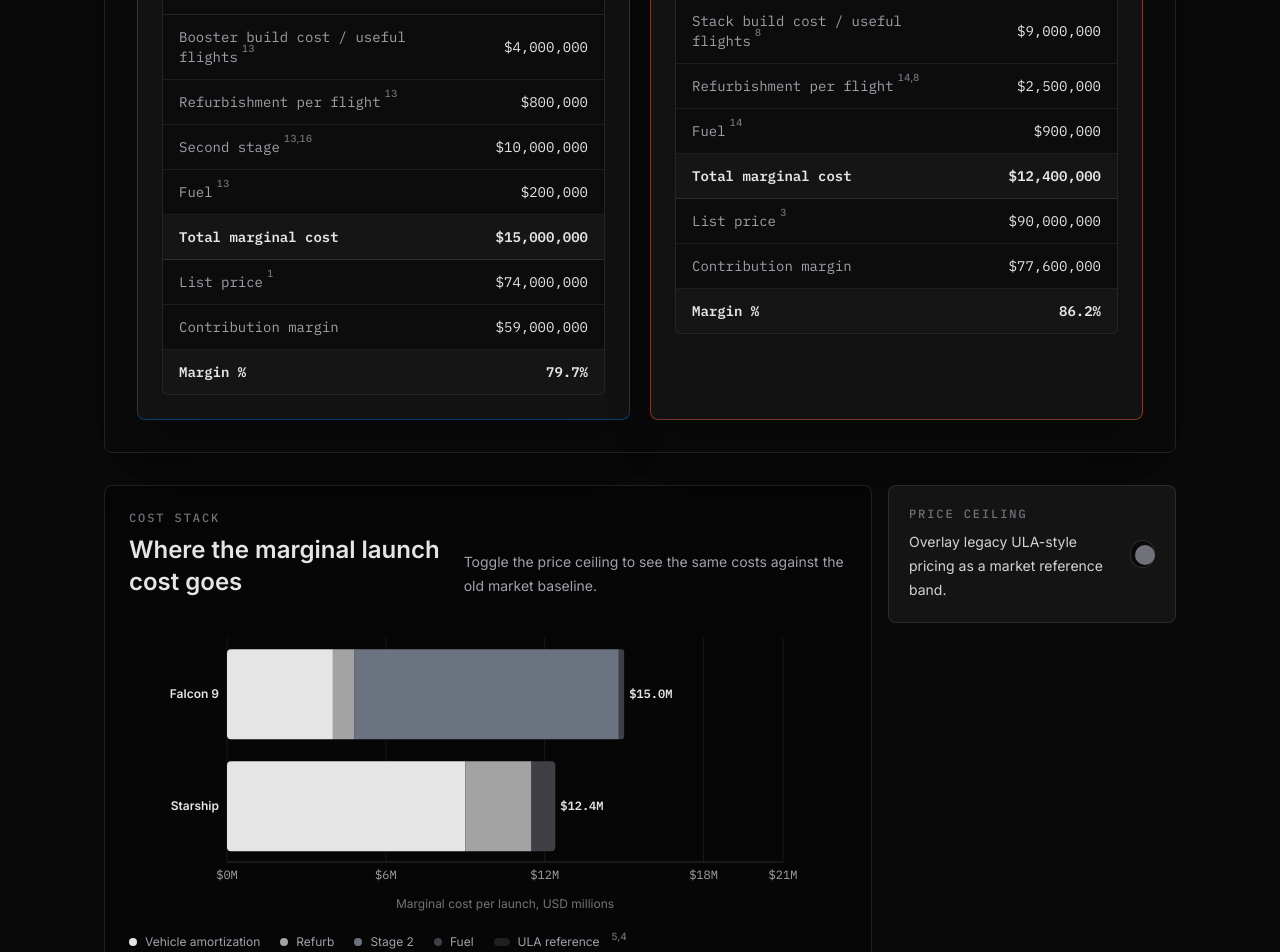
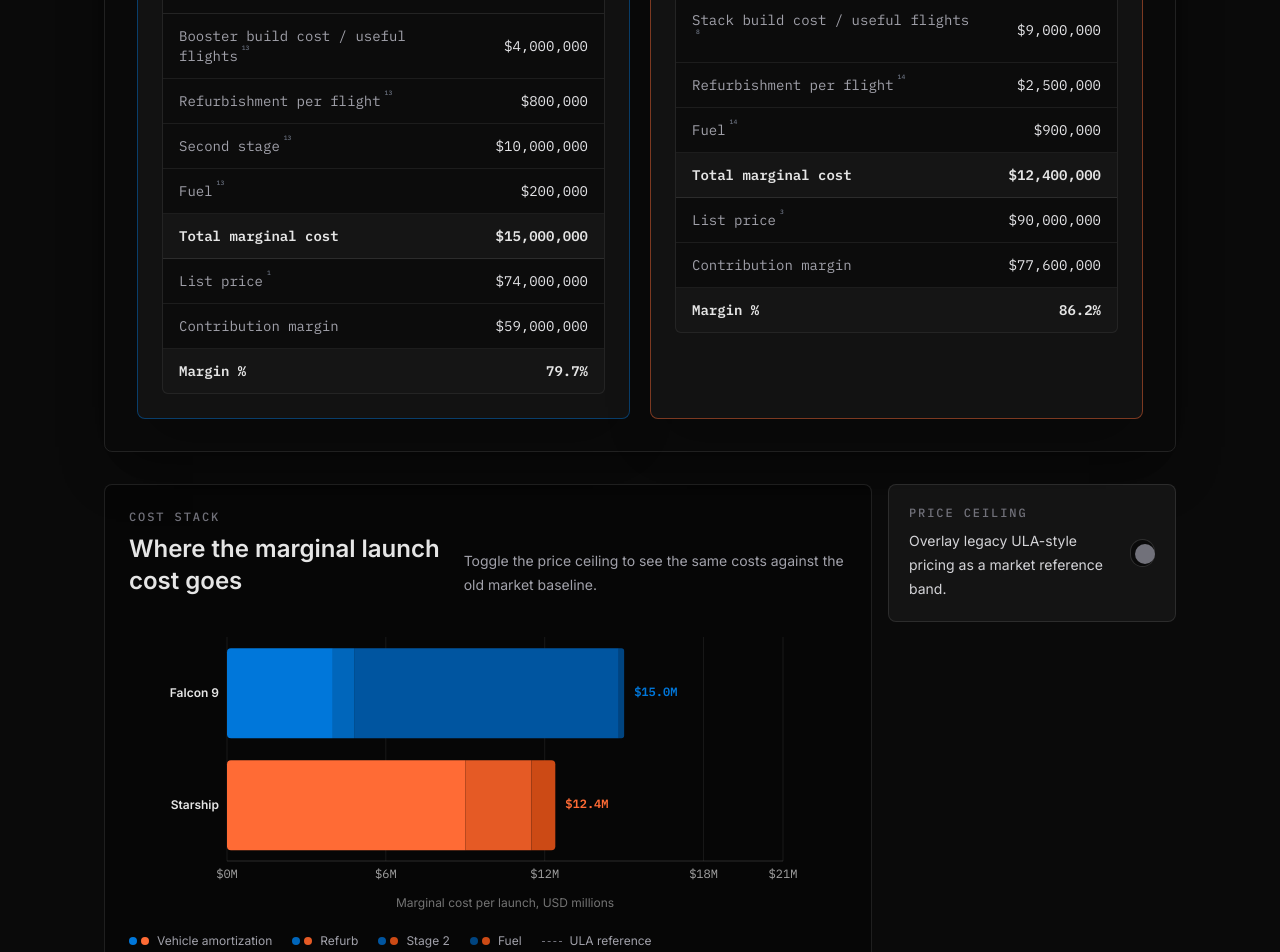
Before and after one commit to samperper/falcon9-vs-starship, a React (Vite) app: page / in a window 1280 px wide. Shown: the part 1640-2592 px from the top of the page. Built offline with nearby package versions, Linux system fonts and the light colour scheme.

Commit message:
Fix Phase 2 chart and citation polish

```diff
--- a/src/App.jsx
+++ b/src/App.jsx
@@ -1,3 +1,4 @@
+import Bibliography from './components/Bibliography';
 import CustomerContext from './components/CustomerContext';
 import Section from './components/Section';
 import SideBySideModel from './components/SideBySideModel';
@@ -40,9 +41,7 @@ function App() {
         </Section>
 
         <Section eyebrow="Section 04" title="Closer + Sources">
-          <div className="rounded-lg border border-dashed border-white/15 bg-surface/50 p-8 text-zinc-400">
-            Phase 4 will add the human-written closer and minimal source list.
-          </div>
+          <Bibliography />
         </Section>
       </div>
     </main>
--- /dev/null
+++ b/src/components/Bibliography.jsx
@@ -0,0 +1,47 @@
+import { sourceOrder, sources } from '../data/sources';
+
+function getDisplayDate(source) {
+  return source.filingDate ?? source.accessDate ?? 'Accessed 2026-05-09';
+}
+
+function Bibliography() {
+  return (
+    <div className="rounded-lg border border-white/10 bg-surface/60 p-5 sm:p-6">
+      <div className="mb-5">
+        <p className="font-mono text-xs font-medium uppercase tracking-[0.16em] text-zinc-500">
+          Bibliography
+        </p>
+      </div>
+      <ol className="space-y-4">
+        {sourceOrder.map((sourceId, index) => {
+          const source = sources[sourceId];
+
+          return (
+            <li key={sourceId} className="grid gap-3 border-t border-white/[0.07] pt-4 sm:grid-cols-[2.5rem_1fr]">
+              <span className="font-mono text-sm tabular-nums text-zinc-600">{index + 1}</span>
+              <div>
+                <p className="text-sm font-medium leading-6 text-zinc-200">{source.title}</p>
+                <p className="text-sm leading-6 text-zinc-500">
+                  {source.publisher} · {getDisplayDate(source)}
+                </p>
+                <a
+                  href={source.url}
+                  target="_blank"
+                  rel="noreferrer"
+                  className="mt-1 inline-flex max-w-full items-center gap-2 truncate font-mono text-xs text-zinc-500 transition hover:text-text"
+                >
+                  <span className="inline-flex h-4 w-4 items-center justify-center rounded-sm border border-white/15 text-[0.55rem]">
+                    URL
+                  </span>
+                  <span className="truncate">{source.url}</span>
+                </a>
+              </div>
+            </li>
+          );
+        })}
+      </ol>
+    </div>
+  );
+}
+
+export default Bibliography;
--- a/src/components/Cite.jsx
+++ b/src/components/Cite.jsx
@@ -1,28 +1,62 @@
 import { sourceOrder, sources } from '../data/sources';
+
+const accentClass = {
+  falcon: 'hover:text-falcon focus-visible:text-falcon',
+  starship: 'hover:text-starship focus-visible:text-starship',
+  neutral: 'hover:text-text focus-visible:text-text',
+};
 
 const getCitationNumber = (sourceId) => sourceOrder.indexOf(sourceId) + 1;
 
-function Cite({ sourceIds = [] }) {
-  if (!sourceIds.length) {
+const getYear = (source) => {
+  const date = source.filingDate ?? source.accessDate ?? '';
+  return date.match(/\d{4}/)?.[0] ?? '2026';
+};
+
+function LinkIcon() {
+  return (
+    <svg viewBox="0 0 16 16" aria-hidden="true" className="h-3.5 w-3.5" fill="none">
+      <path
+        d="M6.5 9.5 9.5 6.5M6.75 4.75l.5-.5a3 3 0 0 1 4.25 4.25l-.5.5M9.25 11.25l-.5.5A3 3 0 0 1 4.5 7.5l.5-.5"
+        stroke="currentColor"
+        strokeLinecap="round"
+        strokeLinejoin="round"
+        strokeWidth="1.5"
+      />
+    </svg>
+  );
+}
+
+function Cite({ sourceIds = [], accent = 'neutral' }) {
+  const sourceId = sourceIds[0];
+  const source = sources[sourceId];
+  const number = getCitationNumber(sourceId);
+
+  if (!source || !number) {
     return null;
   }
 
-  const label = sourceIds
-    .map((sourceId) => getCitationNumber(sourceId))
-    .filter(Boolean)
-    .join(',');
-  const title = sourceIds
-    .map((sourceId) => sources[sourceId])
-    .filter(Boolean)
-    .map((source) => `${source.publisher}: ${source.title}`)
-    .join('\n');
-
   return (
-    <sup
-      className="ml-1 align-super font-sans text-[0.62rem] font-medium leading-none text-zinc-500"
-      title={title}
-    >
-      {label}
+    <sup className="relative ml-1 inline-block align-super leading-none">
+      <a
+        href={source.url}
+        target="_blank"
+        rel="noreferrer"
+        className={`group/cite inline-flex cursor-pointer items-center text-[0.6em] font-medium text-[var(--text-tertiary)] no-underline transition-colors duration-150 ${accentClass[accent]}`}
+        aria-label={`Open source ${number}: ${source.title}`}
+      >
+        {number}
+        <span className="pointer-events-none absolute bottom-full left-1/2 z-20 mb-2 hidden w-56 -translate-x-1/2 rounded-md border border-white/10 bg-black/95 p-3 text-left font-sans text-xs leading-5 text-zinc-300 shadow-2xl group-hover/cite:block group-focus-visible/cite:block">
+          <span className="block font-medium text-text">{source.title}</span>
+          <span className="mt-1 block text-zinc-500">
+            {source.publisher}, {getYear(source)}
+          </span>
+          <span className="mt-2 inline-flex items-center gap-1 text-zinc-400">
+            <LinkIcon />
+            Open source
+          </span>
+        </span>
+      </a>
     </sup>
   );
 }
--- a/src/components/CostStackedBar.jsx
+++ b/src/components/CostStackedBar.jsx
@@ -2,21 +2,35 @@ import {
   Bar,
   BarChart,
   CartesianGrid,
+  Cell,
   LabelList,
   ReferenceArea,
+  ReferenceLine,
   Tooltip,
   XAxis,
   YAxis,
 } from 'recharts';
 import { useEffect, useRef, useState } from 'react';
-import Cite from './Cite';
 import { formatMoney, toMillions } from '../lib/formatters';
 
 const componentColors = {
-  hardware: '#E5E5E5',
-  refurb: '#A3A3A3',
-  stageTwo: '#6B7280',
-  fuel: '#3F3F46',
+  falcon: {
+    hardware: '#0077DA',
+    refurb: '#0066BB',
+    stageTwo: '#0055A0',
+    fuel: '#004480',
+  },
+  starship: {
+    hardware: '#FF6B35',
+    refurb: '#E55A25',
+    stageTwo: '#CC4A15',
+    fuel: '#CC4A15',
+  },
+};
+
+const vehicleAccent = {
+  falcon: '#0077DA',
+  starship: '#FF6B35',
 };
 
 const componentLabels = {
@@ -73,7 +87,7 @@ function CostStackedBar({ items, showPriceCeiling, priceCeilingBand }) {
   const chartData = getChartData(items);
   const maxTotal = Math.max(...chartData.map((item) => item.total));
   const ceilingRange = priceCeilingBand.value;
-  const xMax = showPriceCeiling ? toMillions(ceilingRange.high) : Math.ceil(maxTotal * 1.35);
+  const xMax = showPriceCeiling ? toMillions(ceilingRange.high) + 28 : Math.ceil(maxTotal * 1.35);
   const chartHeight = chartWidth < 520 ? 360 : 300;
 
   useEffect(() => {
@@ -140,25 +154,59 @@ function CostStackedBar({ items, showPriceCeiling, priceCeilingBand }) {
               tickLine={false}
             />
             {showPriceCeiling ? (
-              <ReferenceArea
-                x1={toMillions(ceilingRange.low)}
-                x2={toMillions(ceilingRange.high)}
-                stroke="rgba(255,255,255,0.18)"
-                fill="rgba(255,255,255,0.07)"
-                label={{ value: 'ULA historical pricing', fill: '#A3A3A3', fontSize: 12, position: 'top' }}
-              />
+              <>
+                <ReferenceArea
+                  x1={toMillions(ceilingRange.low)}
+                  x2={toMillions(ceilingRange.high)}
+                  stroke="none"
+                  fill="rgba(229,229,229,0.025)"
+                />
+                <ReferenceLine
+                  x={toMillions(ceilingRange.mid)}
+                  stroke="rgba(229,229,229,0.34)"
+                  strokeDasharray="5 7"
+                  label={{ value: 'ULA era', fill: '#A3A3A3', fontSize: 12, position: 'right' }}
+                />
+              </>
             ) : null}
             <Tooltip content={<ChartTooltip />} cursor={{ fill: 'rgba(255,255,255,0.035)' }} />
-            <Bar dataKey="hardware" stackId="cost" fill={componentColors.hardware} radius={[4, 0, 0, 4]} />
-            <Bar dataKey="refurb" stackId="cost" fill={componentColors.refurb} />
-            <Bar dataKey="stageTwo" stackId="cost" fill={componentColors.stageTwo} />
-            <Bar dataKey="fuel" stackId="cost" fill={componentColors.fuel} radius={[0, 4, 4, 0]}>
+            <Bar dataKey="hardware" stackId="cost" radius={[4, 0, 0, 4]}>
+              {chartData.map((entry) => (
+                <Cell key={`hardware-${entry.name}`} fill={componentColors[entry.accent].hardware} />
+              ))}
+            </Bar>
+            <Bar dataKey="refurb" stackId="cost">
+              {chartData.map((entry) => (
+                <Cell key={`refurb-${entry.name}`} fill={componentColors[entry.accent].refurb} />
+              ))}
+            </Bar>
+            <Bar dataKey="stageTwo" stackId="cost">
+              {chartData.map((entry) => (
+                <Cell key={`stageTwo-${entry.name}`} fill={componentColors[entry.accent].stageTwo} />
+              ))}
+            </Bar>
+            <Bar dataKey="fuel" stackId="cost" radius={[0, 4, 4, 0]}>
+              {chartData.map((entry) => (
+                <Cell key={`fuel-${entry.name}`} fill={componentColors[entry.accent].fuel} />
+              ))}
               <LabelList
                 dataKey="total"
                 position="right"
-                formatter={(value) => formatMoney(value * 1_000_000)}
-                fill="#E5E5E5"
-                className="font-mono text-xs font-semibold tabular-nums"
+                content={({ x, y, width, height, value, index }) => {
+                  const entry = chartData[index] ?? chartData[0];
+
+                  return (
+                    <text
+                      x={x + width + 10}
+                      y={y + height / 2}
+                      fill={vehicleAccent[entry.accent]}
+                      dominantBaseline="middle"
+                      className="font-mono text-xs font-semibold tabular-nums"
+                    >
+                      {formatMoney(value * 1_000_000)}
+                    </text>
+                  );
+                }}
               />
             </Bar>
           </BarChart>
@@ -168,14 +216,16 @@ function CostStackedBar({ items, showPriceCeiling, priceCeilingBand }) {
       <div className="mt-4 flex flex-wrap gap-x-5 gap-y-2 text-xs text-zinc-400">
         {Object.entries(componentLabels).map(([id, label]) => (
           <span key={id} className="inline-flex items-center gap-2">
-            <span className="h-2 w-2 rounded-full" style={{ backgroundColor: componentColors[id] }} />
+            <span className="inline-flex gap-1">
+              <span className="h-2 w-2 rounded-full" style={{ backgroundColor: componentColors.falcon[id] }} />
+              <span className="h-2 w-2 rounded-full" style={{ backgroundColor: componentColors.starship[id] }} />
+            </span>
             {label}
           </span>
         ))}
         <span className="inline-flex items-center gap-2">
-          <span className="h-2 w-4 rounded-full bg-white/10" />
+          <span className="h-0 w-5 border-t border-dashed border-zinc-500" />
           ULA reference
-          <Cite sourceIds={priceCeilingBand.sources} />
         </span>
       </div>
     </div>
--- a/src/components/MathTable.jsx
+++ b/src/components/MathTable.jsx
@@ -33,7 +33,7 @@ function MathTable({ vehicle, economics }) {
             <tr key={row.id} className="border-b border-white/[0.07]">
               <td className="px-4 py-3 text-zinc-400">
                 {row.label}
-                <Cite sourceIds={vehicle.modelInputs[row.inputId].sources} />
+                <Cite sourceIds={vehicle.modelInputs[row.inputId].sources} accent={vehicle.accent} />
               </td>
               <td className="px-4 py-3 text-right text-zinc-200">
                 {formatMoneyFull(economics.components[row.id])}
@@ -47,7 +47,7 @@ function MathTable({ vehicle, economics }) {
           <tr className="border-b border-white/[0.07]">
             <td className="px-4 py-3 text-zinc-400">
               List price
-              <Cite sourceIds={vehicle.metrics.listPrice.sources} />
+              <Cite sourceIds={vehicle.metrics.listPrice.sources} accent={vehicle.accent} />
             </td>
             <td className="px-4 py-3 text-right text-zinc-200">{formatMoneyFull(listPrice)}</td>
           </tr>
--- a/src/components/MetricStrip.jsx
+++ b/src/components/MetricStrip.jsx
@@ -1,4 +1,3 @@
-import Cite from './Cite';
 import { formatCostPerKg, formatMoney, formatPercent } from '../lib/formatters';
 
 const metrics = [
@@ -26,13 +25,6 @@ function MetricStrip({ vehicle, economics }) {
         <div key={metric.id} className="rounded-md border border-white/10 bg-white/[0.025] p-4">
           <p className="text-xs font-medium uppercase tracking-[0.12em] text-zinc-500">
             {metric.label}
-            <Cite
-              sourceIds={
-                metric.id === 'grossMargin'
-                  ? [...vehicle.metrics.listPrice.sources, ...vehicle.metrics.marginalCost.sources]
-                  : vehicle.metrics.marginalCost.sources
-              }
-            />
           </p>
           <p className="mt-2 font-mono text-2xl font-semibold tabular-nums text-text transition-colors duration-150">
             {metric.formatter(economics[metric.id])}
--- a/src/components/SideBySideModel.jsx
+++ b/src/components/SideBySideModel.jsx
@@ -102,13 +102,13 @@ function SideBySideModel() {
               </span>
             </span>
             <span
-              className={`relative h-7 w-12 rounded-full border transition ${
-                showPriceCeiling ? 'border-starship/50 bg-starship/25' : 'border-white/15 bg-black/50'
+              className={`relative h-7 w-12 rounded-full border transition-colors duration-200 ${
+                showPriceCeiling ? 'border-starship bg-starship' : 'border-white/15 bg-black/50'
               }`}
             >
               <span
-                className={`absolute top-1 h-5 w-5 rounded-full bg-text transition ${
-                  showPriceCeiling ? 'left-6 bg-starship' : 'left-1 bg-zinc-500'
+                className={`absolute left-1 top-1 h-5 w-5 rounded-full transition-transform duration-200 ${
+                  showPriceCeiling ? 'translate-x-5 bg-background' : 'translate-x-0 bg-zinc-500'
                 }`}
               />
             </span>
--- a/src/index.css
+++ b/src/index.css
@@ -6,6 +6,7 @@
 
 :root {
   color-scheme: dark;
+  --text-tertiary: #6B7280;
   background: #0A0A0A;
   color: #E5E5E5;
   font-family: Inter, ui-sans-serif, system-ui, sans-serif;
```
